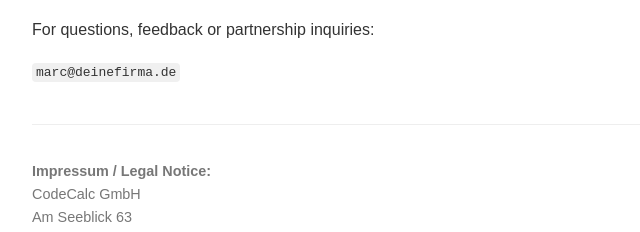
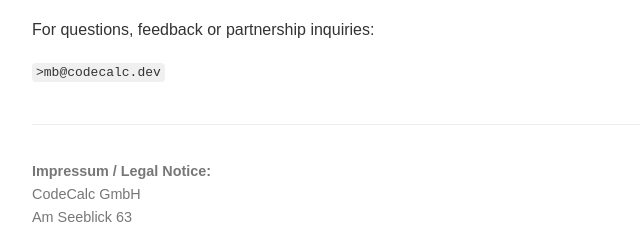
Before and after one commit to marcBengschCodeCalc/printsprint-landing, a plain HTML site: page index.html in a window 1280 px wide. Shown: the part 1406-1638 px from the top of the page, 208-848 px from the left. Drawn offline with Linux system fonts and the light colour scheme.

Commit message:
Update index.html

```diff
--- a/index.html
+++ b/index.html
@@ -94,7 +94,7 @@
   <div class="section">
     <h2>📬 Contact</h2>
     <p>For questions, feedback or partnership inquiries:</p>
-    <p><code>marc@deinefirma.de</code></p>
+    <p><code>>mb@codecalc.dev</code></p>
   </div>
 
   <div class="footer">
```
